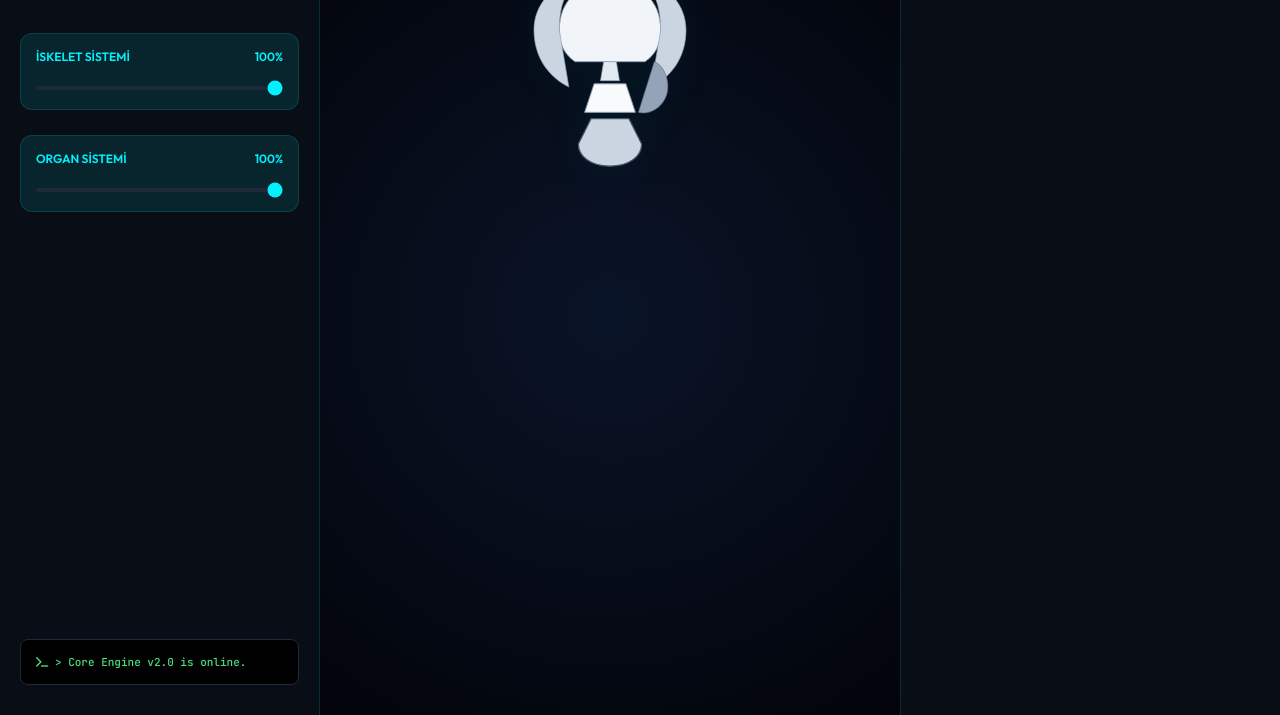
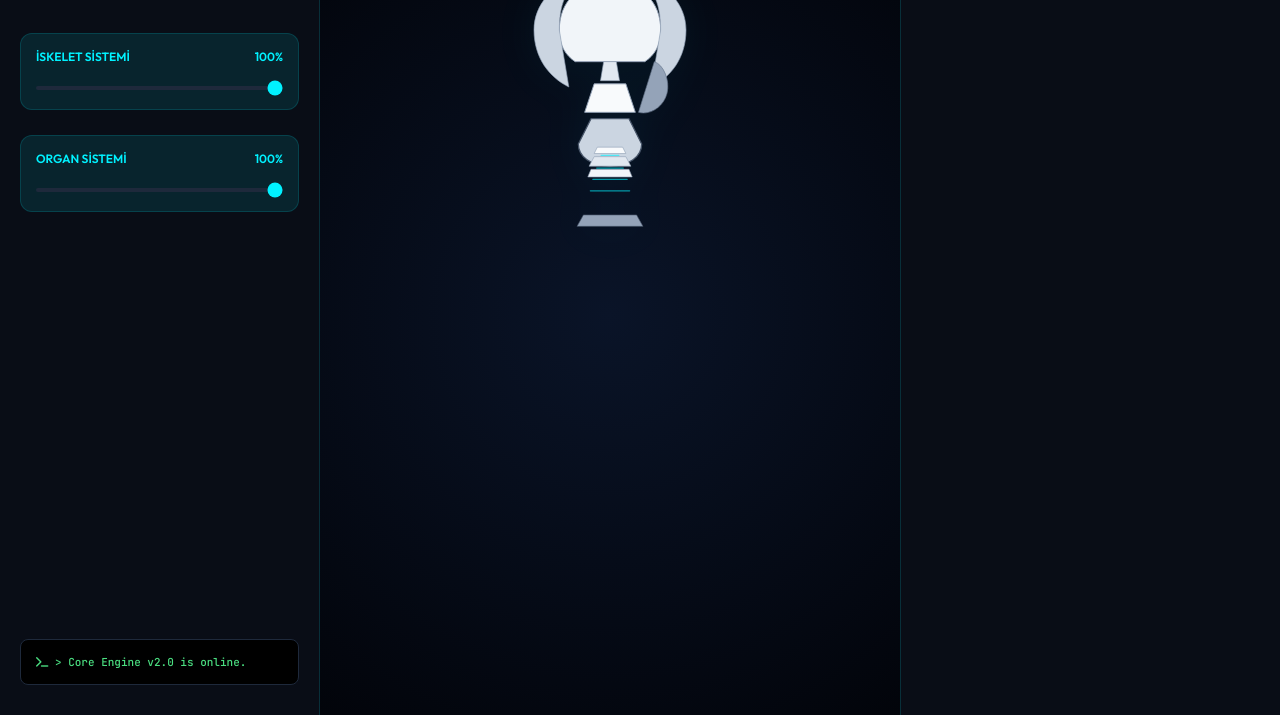
Before and after one commit to 11002211/TIP, a plain HTML site: page index.html in a window 1280 px wide. Shown: the part 85-800 px from the top of the page. Drawn offline with Linux system fonts and the light colour scheme.

Commit message:
Update index.html

```diff
--- a/index.html
+++ b/index.html
@@ -226,6 +226,21 @@
             <g id="layer-visceral" style="transition: opacity 0.5s ease;">
                 </g>
             </g>
+                <g id="cervical-spine">
+        <path class="anatomy-clickable" d="M380,335 h40 l5,10 h-50 z" fill="#f8fafc" stroke="#94a3b8" data-name="Atlas (C1)" data-latin="Vertebra Cervicalis I" data-system="İskelet / Aksiyel" data-function="Başın ağırlığını taşır." data-connection="Kafatası, Axis" data-description="Halka şeklindedir, gövdesi yoktur." />
+        <path class="anatomy-clickable" d="M375,350 h50 l8,15 h-66 z" fill="#e2e8f0" stroke="#94a3b8" data-name="Axis (C2)" data-latin="Vertebra Cervicalis II" data-system="İskelet" data-function="Başın dönmesini sağlar." data-connection="Atlas, C3" data-description="Dens çıkıntısı ile pivot eklem yapar." />
+
+        <path class="anatomy-clickable" d="M370,370 h60 l5,12 h-70 z" fill="#f1f5f9" stroke="#94a3b8" data-name="C3-C6 Omur Grubu" data-latin="Vertebrae Cervicales" data-system="İskelet" data-function="Boyun esnekliği ve desteği." data-connection="C2-C7" data-description="Boyun kavisini (lordoz) oluştururlar." />
+
+        <path class="anatomy-clickable" d="M358,442 h84 l10,18 h-104 z" fill="#94a3b8" stroke="#475569" data-name="C7 (Prominens)" data-latin="Vertebra Cervicalis VII" data-system="İskelet" data-function="Sırt geçiş noktası." data-connection="C6, T1" data-description="Ensede en çok çıkıntı yapan kemiktir." />
+
+        <g opacity="0.6" fill="#00f2ff">
+            <rect x="385" y="347" width="30" height="2" rx="1" />
+            <rect x="378" y="367" width="44" height="2" rx="1" />
+            <rect x="372" y="385" width="56" height="2" rx="1" />
+            <rect x="368" y="403" width="64" height="2" rx="1" />
+        </g>
+                </g>
 
         </svg>
     </main>
```
